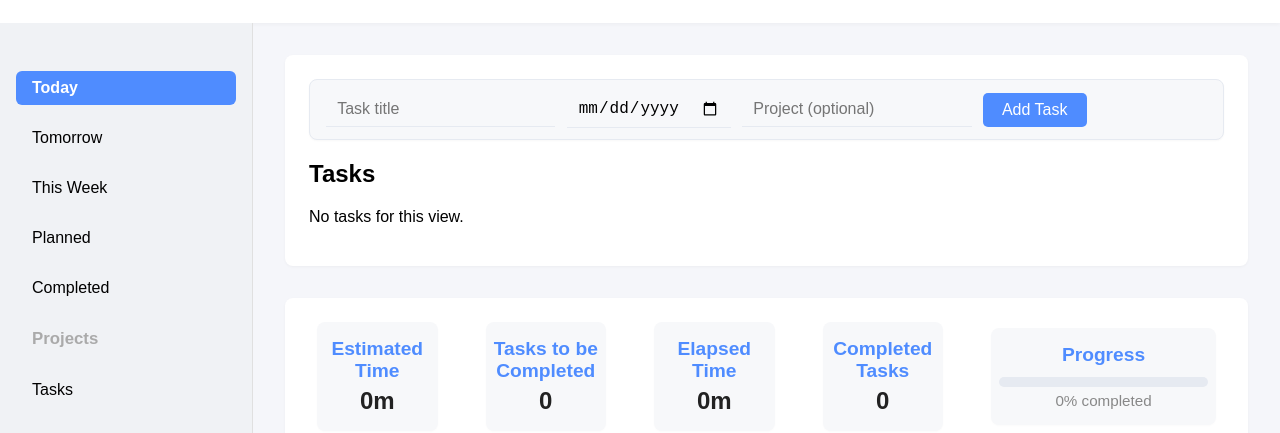
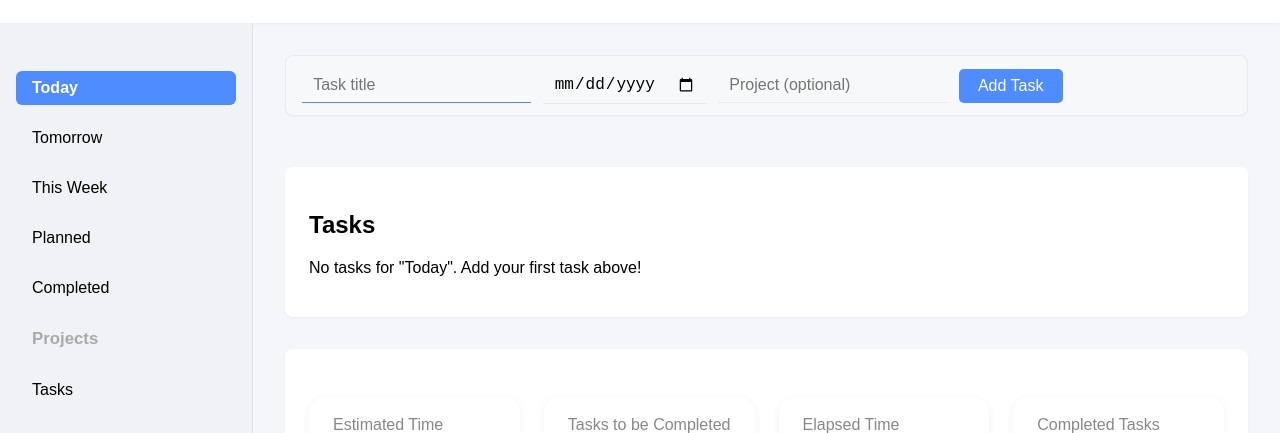
Before and after one commit to MileneAngelova/FocusToDo, a plain HTML site: page src/index.html in a window 1280 px wide. Shown: the part 89-522 px from the top of the page. Drawn offline with Linux system fonts and the light colour scheme.

Commit message:
Auto-focus add task input for better UX

```diff
--- a/css/style.css
+++ b/css/style.css
@@ -290,49 +290,64 @@ body {
     background: #2563c9;
 }
 
-#stats {
+/* Stats Section Polish */
+.stats-container {
     display: flex;
+    flex-wrap: wrap;
+    gap: 1.5rem;
     justify-content: space-between;
-    align-items: center;
-    background: #fff;
-    border-radius: 8px;
-    box-shadow: 0 1px 3px rgba(0,0,0,0.04);
-    padding: 1.5rem;
-    margin-bottom: 1.5rem;
-    gap: 2rem;
+    align-items: stretch;
+    margin: 1.5rem 0 2rem 0;
 }
 .stats-box {
-    flex: 1;
-    text-align: center;
-    background: #f7f8fa;
-    border-radius: 8px;
-    padding: 1rem 0.5rem;
-    margin: 0 0.5rem;
-    box-shadow: 0 1px 2px rgba(0,0,0,0.02);
+    background: #fff;
+    border-radius: 16px;
+    box-shadow: 0 2px 8px rgba(0,0,0,0.06);
+    padding: 1.2rem 1.5rem;
+    min-width: 160px;
+    flex: 1 1 160px;
+    display: flex;
+    flex-direction: column;
+    align-items: flex-start;
+    margin-bottom: 0.5rem;
 }
-.stats-box h3 {
-    margin: 0 0 0.3rem 0;
-    font-size: 1.2rem;
-    color: #4f8cff;
+.stats-box.stats-progress {
+    flex: 2 1 320px;
+    min-width: 260px;
+    align-items: stretch;
 }
-.stats-box .stat-value {
-    font-size: 1.5rem;
-    font-weight: bold;
-    color: #222;
+.stat-label {
+    font-size: 1rem;
+    color: #888;
+    margin-bottom: 0.3rem;
+    font-weight: 500;
+}
+.stat-value {
+    font-size: 2rem;
+    font-weight: 700;
+    color: #2d7ff9;
+    margin-bottom: 0.2rem;
 }
 .progress-bar {
     width: 100%;
-    height: 10px;
+    height: 18px;
     background: #e6eaf1;
-    border-radius: 5px;
-    margin-top: 0.7rem;
+    border-radius: 9px;
     overflow: hidden;
+    margin: 0.5rem 0 0.2rem 0;
+    box-shadow: 0 1px 3px rgba(45,127,249,0.07);
 }
 .progress-bar-inner {
     height: 100%;
-    background: #4f8cff;
-    border-radius: 5px;
-    transition: width 0.3s;
+    background: linear-gradient(90deg, #2d7ff9 60%, #6ec1e4 100%);
+    border-radius: 9px 0 0 9px;
+    transition: width 0.5s cubic-bezier(.4,2,.6,1);
+}
+.progress-label {
+    font-size: 0.98rem;
+    color: #888;
+    margin-top: 0.2rem;
+    text-align: right;
 }
 
 @media (max-width: 800px) {
@@ -346,3 +361,13 @@ body {
         padding: 1rem;
     }
 }
+@media (max-width: 700px) {
+    .stats-container {
+        flex-direction: column;
+        gap: 1rem;
+    }
+    .stats-box {
+        min-width: 0;
+        width: 100%;
+    }
+}
--- a/js/app.js
+++ b/js/app.js
@@ -215,9 +215,12 @@ function groupTasksByDate(tasks) {
 
 // Add Task UI
 function renderAddTaskForm() {
-    const list = document.getElementById('task-list');
-    if (!list) return;
-    const formHtml = `
+    const container = document.getElementById('add-task-form-container');
+    if (!container) {
+        console.warn('Add task form container not found!');
+        return;
+    }
+    container.innerHTML = `
         <form id="add-task-form" class="add-task-form">
             <input type="text" id="new-task-title" placeholder="Task title" required />
             <input type="date" id="new-task-date" />
@@ -225,7 +228,6 @@ function renderAddTaskForm() {
             <button type="submit">Add Task</button>
         </form>
     `;
-    list.insertAdjacentHTML('afterbegin', formHtml);
     document.getElementById('add-task-form').onsubmit = function(e) {
         e.preventDefault();
         const title = document.getElementById('new-task-title').value.trim();
@@ -233,11 +235,13 @@ function renderAddTaskForm() {
         const project = document.getElementById('new-task-project').value.trim() || 'Tasks';
         if (title) {
             addTask({ title, dueDate, project });
-            // Only reset the form, do not re-render the whole page
             this.reset();
             renderTaskList();
         }
     };
+    // Auto-focus the title input for better UX
+    document.getElementById('new-task-title').focus();
+    console.log('Add task form rendered');
 }
 
 // Statistics and Progress Tracking
@@ -250,31 +254,33 @@ function renderStats() {
     const estimatedTime = total * 25; // 25 min per task (Pomodoro)
     const elapsedTime = completed * 25;
     statsSection.innerHTML = `
+        <div class="stats-container">
             <div class="stats-box">
-            <h3>Estimated Time</h3>
+                <div class="stat-label">Estimated Time</div>
                 <div class="stat-value">${estimatedTime}m</div>
             </div>
             <div class="stats-box">
-            <h3>Tasks to be Completed</h3>
+                <div class="stat-label">Tasks to be Completed</div>
                 <div class="stat-value">${total - completed}</div>
             </div>
             <div class="stats-box">
-            <h3>Elapsed Time</h3>
+                <div class="stat-label">Elapsed Time</div>
                 <div class="stat-value">${elapsedTime}m</div>
             </div>
             <div class="stats-box">
-            <h3>Completed Tasks</h3>
+                <div class="stat-label">Completed Tasks</div>
                 <div class="stat-value">${completed}</div>
             </div>
-        <div class="stats-box" style="flex:2;">
-            <h3>Progress</h3>
+            <div class="stats-box stats-progress">
+                <div class="stat-label">Progress</div>
                 <div class="progress-bar"><div class="progress-bar-inner" style="width:${percent}%;"></div></div>
-            <div style="font-size:0.95rem; color:#888; margin-top:0.3rem;">${percent}% completed</div>
+                <div class="progress-label">${percent}% completed</div>
+            </div>
         </div>
     `;
 }
 
-// Update renderTaskList to also update stats
+// Update renderTaskList to NOT re-render the add task form
 function renderTaskList() {
     const list = document.getElementById('task-list');
     if (!list) return;
@@ -288,9 +294,10 @@ function renderTaskList() {
     const grouped = groupTasksByDate(filtered);
     let html = '<h2>Tasks</h2>';
     list.innerHTML = html;
-    renderAddTaskForm();
+    // Do NOT call renderAddTaskForm here
     if (filtered.length === 0) {
-        list.innerHTML += '<p>No tasks for this view.</p>';
+        // Improved empty state message
+        list.innerHTML += `<p>No tasks for "${currentFilter}". Add your first task above!</p>`;
     } else {
         list.innerHTML += Object.entries(grouped).map(([date, group]) =>
             `<div class="task-group"><div class="group-label">${date}</div><ul class="tasks">` +
@@ -423,4 +430,5 @@ window.updateTaskNotes = updateTaskNotes;
 window.onload = function() {
     renderSidebar();
     renderTaskList();
+    renderAddTaskForm();
 };
--- a/src/index.html
+++ b/src/index.html
@@ -24,6 +24,8 @@
             </nav>
         </aside>
         <main class="main-content">
+            <!-- Add Task Form Container -->
+            <div id="add-task-form-container"></div>
             <!-- Main Content: Task List Placeholder -->
             <section id="task-list">
                 <h2>Tasks</h2>
```
Lines whose indentation alone changed are shown as unchanged.
